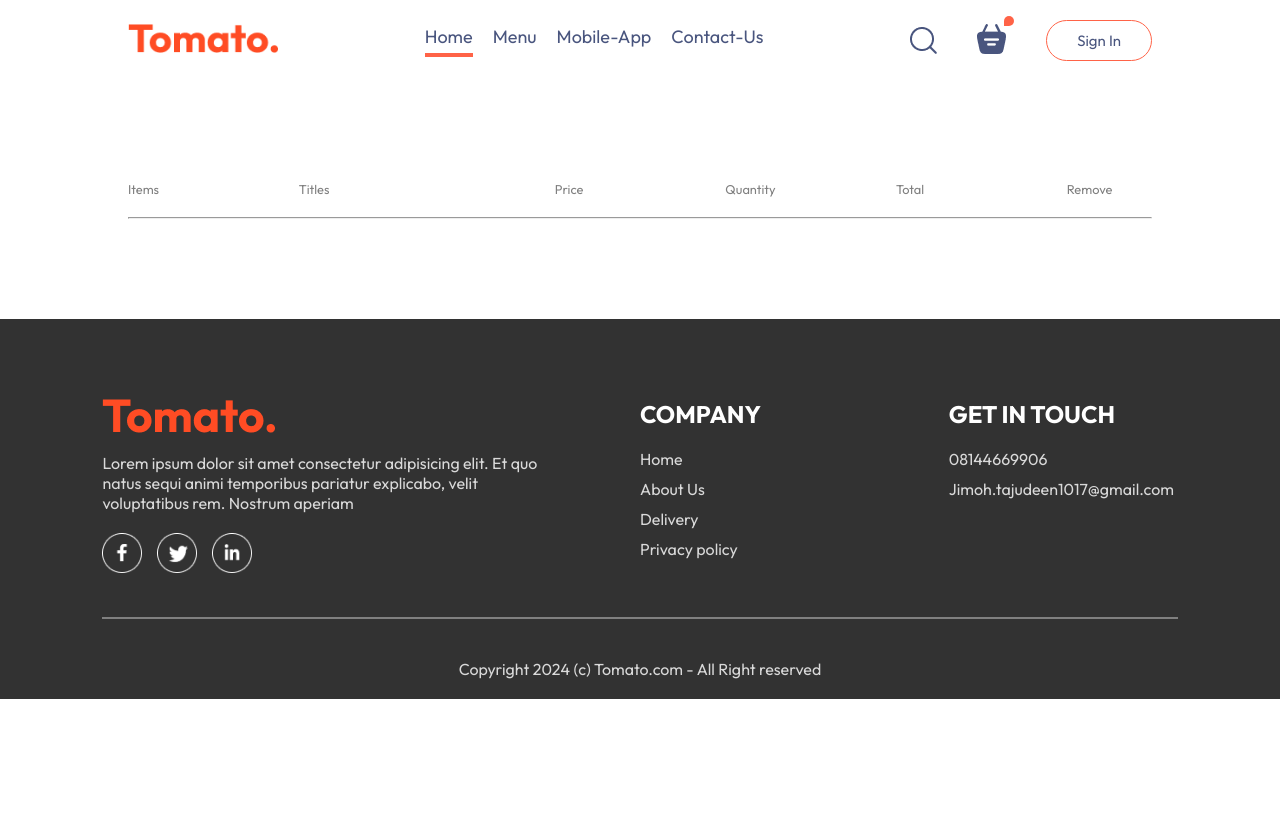
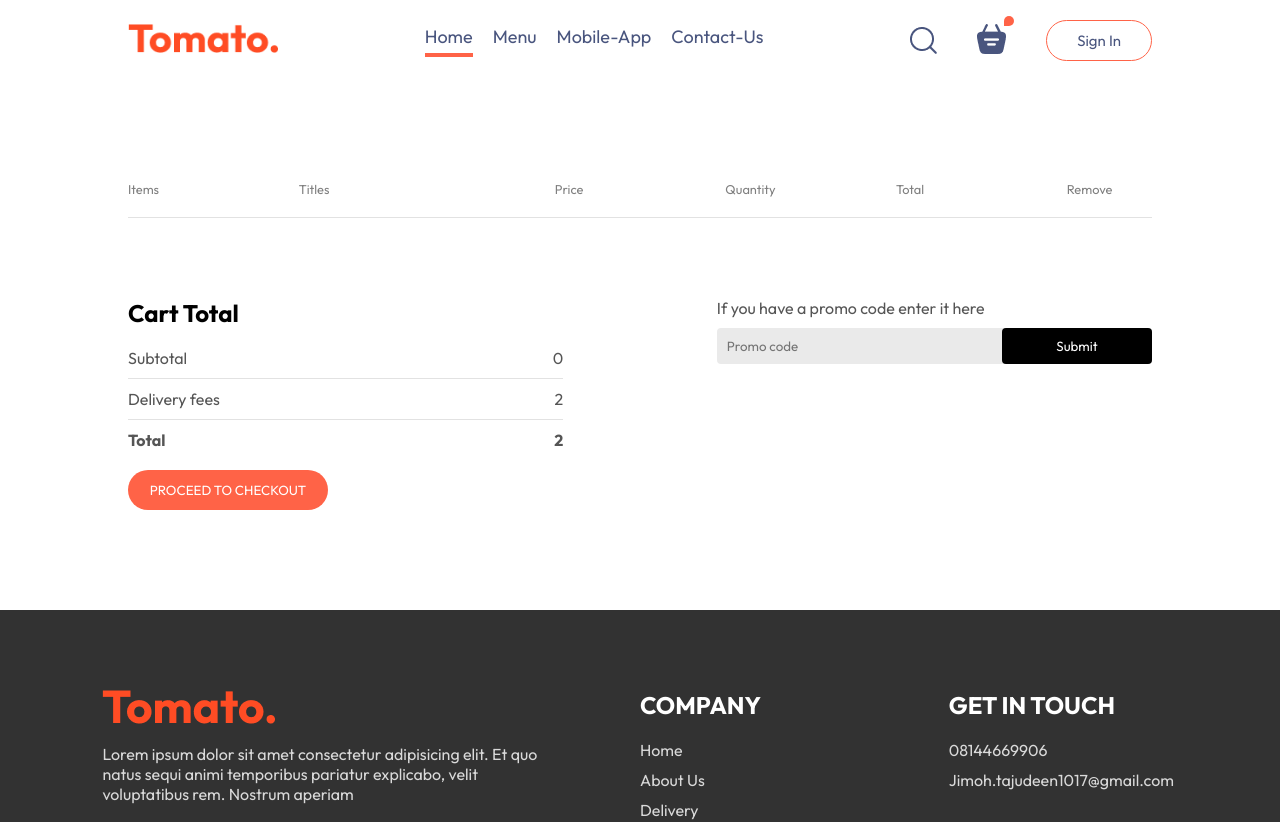
Before and after one commit to Teejay-deen/frontend-food-delivery, a React (Vite) app: page /cart in a window 1280 px wide. Shown: the top 822 px of the page. Before the commit the page ends 800 px from the top, so only its background shows below. Built offline with nearby package versions, Linux system fonts and the light colour scheme.

Commit message:
adding the checkout logic

```diff
--- a/src/ContextApi/StoreContext.jsx
+++ b/src/ContextApi/StoreContext.jsx
@@ -18,9 +18,18 @@
     setCartItem((prev) => ({ ...prev, [itemId]: prev[itemId] - 1 }));
   };
 
-  useEffect(()=>{
-    console.log(cartItem);
-  }, [cartItem])
+  const getTotalCartAmount = () => {
+    let totaAmount = 0;
+
+    for (const item in cartItem) {
+      if (cartItem[item] > 0) {
+        let itemInfo = food_list.find((product) => product._id === item);
+        totaAmount += itemInfo.price * cartItem[item];
+      }
+    }
+
+    return totaAmount;
+  };
 
   const contextValue = {
     food_list,
@@ -28,6 +37,7 @@
     setCartItem,
     addToCart,
     removeFromCart,
+    getTotalCartAmount,
   };
   return (
     <StoreContext.Provider value={contextValue}>
--- a/src/pages/Cart/Cart.css
+++ b/src/pages/Cart/Cart.css
@@ -16,3 +16,94 @@
     margin: 10px 0;
     color: black;
 }
+
+.cart-items-item img{
+    width: 50px;
+}
+
+.cart hr{
+    height: 1px;
+    background-color: #e2e2e2;
+    border: none;
+}
+
+.cart-items-item .cross{
+    cursor: pointer;
+}
+
+.cart-bottom{
+    margin-top: 80px;
+    display: flex;
+    justify-content: space-between;
+    gap: max(12vw, 20px);
+}
+
+.cart-total{
+    flex: 1;
+    display: flex;
+    flex-direction: column;
+    gap: 20px;
+}
+
+.cart-total-details{
+    display: flex;
+    justify-content: space-between;
+    color: #555;
+}
+
+.cart-total hr{
+    margin: 10px 0px;
+}
+
+.cart-total button{
+    border: none;
+    color: white;
+    background-color: tomato;
+    width: max(15vw, 200px);
+    padding: 12px 0px;
+    border-radius: 40px;
+    cursor: pointer;
+}
+
+.cart-promocode{
+    flex: 1;
+}
+.cart-promocode p{
+ color: #555;
+}
+
+.cart-promocode-input{
+    margin-top: 10px;
+    display: flex;
+    justify-content: space-between;
+    align-items: center;
+    background-color: #eaeaea;
+    border-radius: 4px;
+}
+
+.cart-promocode-input input{
+    background: transparent;
+    border: none;
+    outline: none;
+    padding-left: 10px;
+}
+
+.cart-promocode-input button{
+    width: max(10vw, 150px);
+    padding: 10px 5px;
+    background-color: black;
+    border: none;
+    color: white;
+    border-radius: 4px;
+    cursor: pointer;
+}
+
+@media (max-width:750px) {
+    .cart-bottom{
+        flex-direction: column-reverse;
+    }
+
+    .cart-promocode{
+        justify-content: start;
+    }
+}
--- a/src/pages/Cart/Cart.jsx
+++ b/src/pages/Cart/Cart.jsx
@@ -3,7 +3,7 @@
 import { StoreContext } from "../../ContextApi/StoreContext";
 
 const Cart = () => {
-  const { cartItem, food_list, removeFromCart } = useContext(StoreContext);
+  const { cartItem, food_list, removeFromCart, getTotalCartAmount } = useContext(StoreContext);
 
   return (
     <div className="cart">
@@ -19,20 +19,57 @@
 
         <br />
         <hr />
-        {food_list.map((item, index)=>{
-          if (cartItem[item._id]> 0 ){
+        {food_list.map((item, index) => {
+          if (cartItem[item._id] > 0) {
             return (
+              <div>
                 <div key={index} className="cart-items-title cart-items-item">
                   <img src={item.image} alt="" />
                   <p>{item.name}</p>
                   <p>${item.price}</p>
                   <p>{cartItem[item._id]}</p>
-              <p>{item.price*cartItem[item._id]}</p>
-              <p>x</p>
+                  <p>${item.price * cartItem[item._id]}</p>
+                  <p onClick={()=>removeFromCart(item._id)} className="cross">x</p>
                 </div>
-            )
+                <hr />
+              </div>
+            );
           }
         })}
+      </div>
+
+      <div className="cart-bottom">
+        <div className="cart-total">
+          <h2>Cart Total</h2>
+          <div>
+            <div className="cart-total-details">
+              <p>Subtotal</p>
+              <p>{getTotalCartAmount()}</p>
+            </div>
+            <hr />
+            <div className="cart-total-details">
+              <p>Delivery fees</p>
+              <p>{2}</p>
+            </div>
+            <hr />
+            <div className="cart-total-details">
+              <b>Total</b>
+              <b>{getTotalCartAmount()+2}</b>
+            </div>
+
+          </div>
+            <button>PROCEED TO CHECKOUT</button>
+        </div>
+
+        <div className="cart-promocode">
+          <div>
+            <p>If you have a promo code enter it here</p>
+            <div className="cart-promocode-input">
+              <input type="text" placeholder="Promo code" />
+              <button>Submit</button>
+            </div>
+          </div>
+        </div>
       </div>
     </div>
   );
```
Lines whose indentation alone changed are shown as unchanged.
